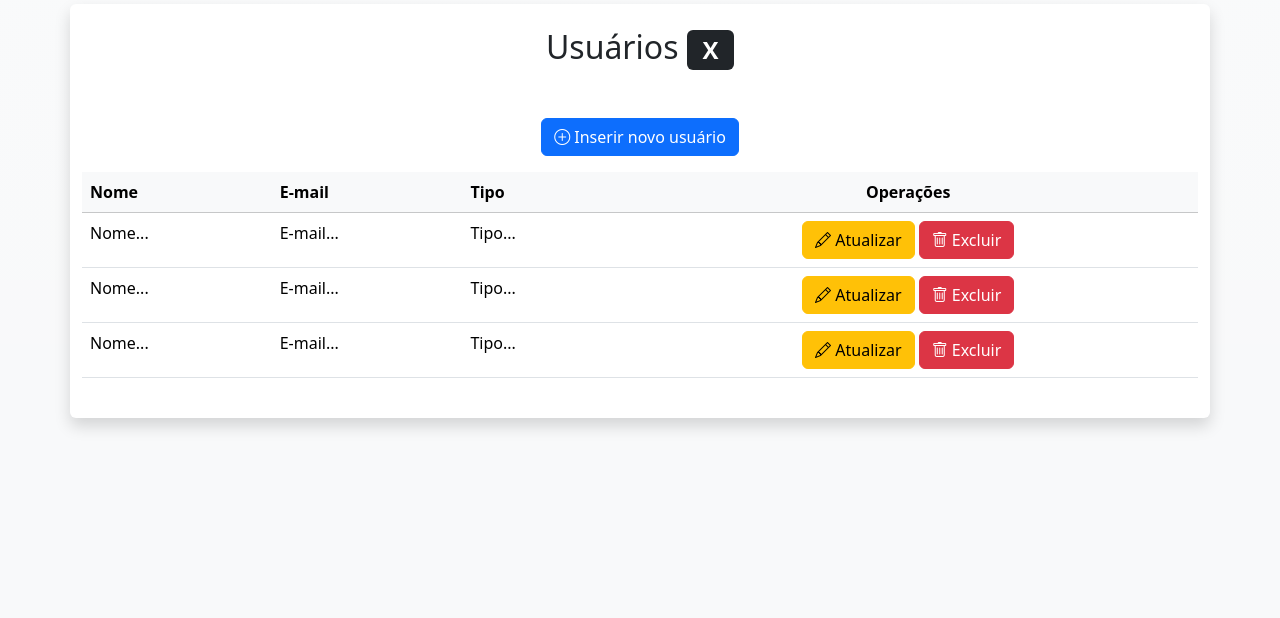
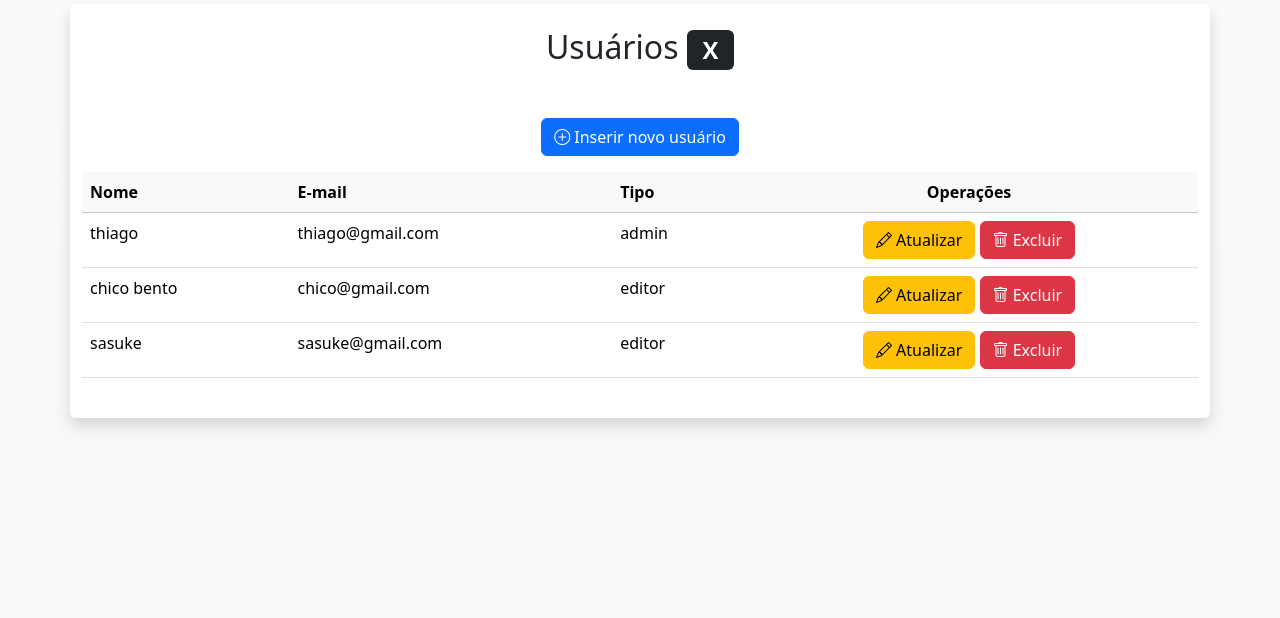
Before and after one commit to Thiagowski/microblog-thiago, a PHP site: page /admin/usuarios.php in a window 1280 px wide. Shown: the part 73-691 px from the top of the page. Run offline with PHP 8.4, Linux system fonts and the light colour scheme; data comes from the database, SQL or seed files in the repository.

Commit message:
inserir usuarios

```diff
--- a/admin/usuarios.php
+++ b/admin/usuarios.php
@@ -38,9 +38,9 @@ $listaDeUsuarios = listarUsuarios($conexao);
 					<?php foreach ($listaDeUsuarios as $usuario) { ?>
 
 						<tr>
-							<td> Nome... </td>
-							<td> E-mail... </td>
-							<td> Tipo... </td>
+							<td> <?=$usuario['nome'] ?> </td>
+							<td> <?=$usuario['email'] ?> </td>
+							<td> <?=$usuario['tipo'] ?> </td>
 							<td class="text-center">
 								<a class="btn btn-warning"
 									href="usuario-atualiza.php">
```
